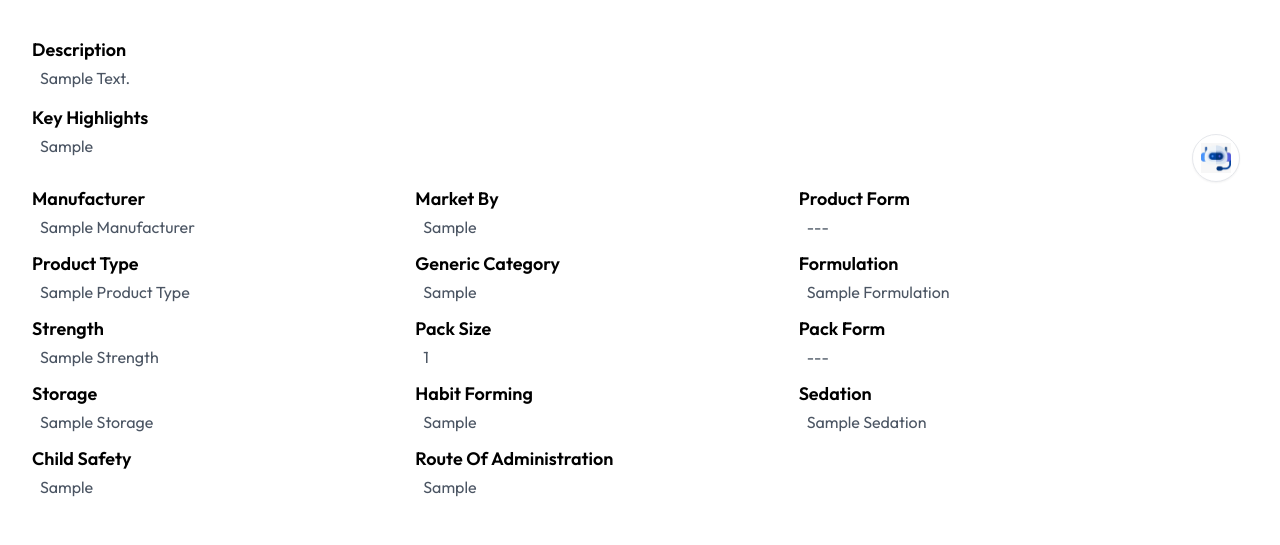
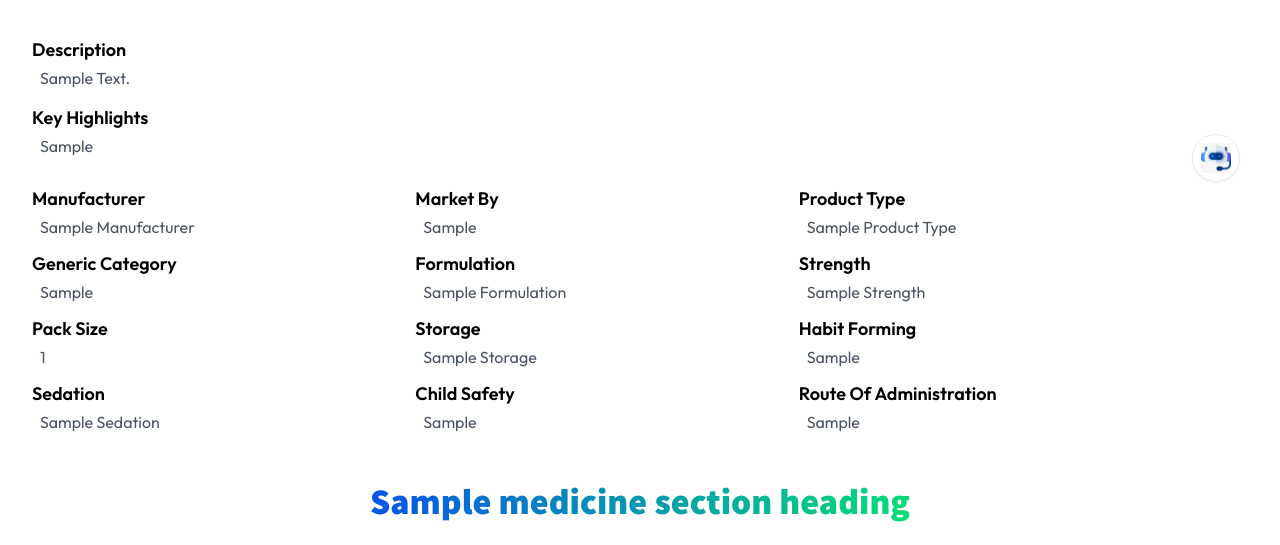
Before and after one commit to HuzaifaYaqoob/TraumaCare-Web, a Django app: template Trauma/templates/Medicine/SingleMedicineViewPage.html in a window 1280 px wide. Shown: the part 578-1123 px from the top of the page. Run offline with Django 4.2, Linux system fonts and the light colour scheme; the template is opened without the code that fills it: most values are stand-ins (such as "Sample title", 1, 10 or a date in 2020); grey boxes marked "Sample" are stand-in pictures; parts of the project's set-up code (start-up, migrations or seed data) failed here and were passed over; some web fonts are replaced.

Commit message:
Auto commit at 2025-01-21 22:26:03

```diff
--- a/Trauma/templates/Medicine/SingleMedicineViewPage.html
+++ b/Trauma/templates/Medicine/SingleMedicineViewPage.html
@@ -261,7 +261,7 @@
                   {% endif %} {% endcomment %}
             </div>
             <!-- after checkout popup -->
-            <!-- <div class="w-[550px]">
+            {% comment %} <div class="w-[550px]">
                   <div class="rounded-[18px] bg-[#24D0D01A] items-center px-[15px] py-[50px] flex flex-col gap-1">
                         <h2 class="text-[#557DE5] text-[26px] font-semibold">Bringing Healing to Your Doorstep </h2>
                         <p class="text-[22px] font-medium text-[#24D0D0]">Fast, Reliable, and Convenient Medicine Delivery!</p>
@@ -269,87 +269,110 @@
                               {% include 'Components/SVG/Deliverd-Medicine-SVG.html' %}
                         </div>
                   </div>
-            </div> -->
+            </div> {% endcomment %}
             <div class="max-w-[1150px] w-full mt-12 md:mt-10 space-y-4">
-
-                  <!-- <div class="bg-[#24D0D01A] pl-[35px] py-[20px] flex gap-[50px]">
-                        <li class="text-lg font-bold text-[#24D0D0] list-none cursor-pointer">Product Description</li>
-                        <li class="text-lg font-bold text-[#8989B6] list-none cursor-pointer hover:text-[#24D0D0]">How to use</li>
-                        <li class="text-lg font-bold text-[#8989B6] list-none cursor-pointer hover:text-[#24D0D0]">Side Effects</li>
-                        <li class="text-lg font-bold text-[#8989B6] list-none cursor-pointer hover:text-[#24D0D0]">Pharmacy Details</li>
-                        <li class="text-lg font-bold text-[#8989B6] list-none cursor-pointer hover:text-[#24D0D0]">Reviews</li>
-                  </div>  -->
-
+                  {% if product.description %}
                         <div class="space-y-1">
                               <h3 class="text-lg font-semibold outfit-font">Description</h2>
-                        <p class="text-gray-600 text-sm sm:text-[16px] mr-[30px] outfit-font pl-2 capitalize">{% if product.description %}{{product.description}}{% else %}---{% endif %}</p>
+                              <p class="text-gray-600 text-sm sm:text-[16px] mr-[30px] outfit-font pl-2 capitalize line-clamp-4">{{product.description}}</p>
                         </div>
+                  {% endif %}
+                  {% if product.key_highlights %}
                         <div class="space-y-1">
                               <h3 class="text-lg font-semibold outfit-font">Key Highlights</h2>
-                        <p class="text-gray-600 text-sm sm:text-[16px] mr-[30px] outfit-font pl-2 capitalize">{% if product.key_highlights %}{{product.key_highlights}}{% else %}---{% endif %}</p>
+                              <p class="text-gray-600 text-sm sm:text-[16px] mr-[30px] outfit-font pl-2 capitalize">{{product.key_highlights}}</p>
                         </div>
+                  {% endif %}
                   <div class='grid grid-cols-1 sm:grid-cols-2 md:grid-cols-3'>
+                        {% if product.manufacturer %}
                               <div class="space-y-1">
                                     <h3 class="text-lg mt-[13px] font-semibold outfit-font">Manufacturer</h2>
-                              <p class="text-gray-600 text-sm sm:text-[16px] mr-[30px] outfit-font pl-2 capitalize">{% if product.manufacturer %}{{product.manufacturer.name}}{% else %}---{% endif %}</p>
+                                    <p class="text-gray-600 text-sm sm:text-[16px] mr-[30px] outfit-font pl-2 capitalize">{{product.manufacturer.name}}</p>
                               </div>
+                        {% endif %}
+                        {% if product.marketed_by %}
                               <div class="space-y-1">
                                     <h3 class="text-lg mt-[13px] font-semibold outfit-font">Market By</h2>
-                              <p class="text-gray-600 text-sm sm:text-[16px] mr-[30px] outfit-font pl-2 capitalize">{% if product.marketed_by %}{{product.marketed_by}}{% else %}---{% endif %}</p>
+                                    <p class="text-gray-600 text-sm sm:text-[16px] mr-[30px] outfit-font pl-2 capitalize">{{product.marketed_by}}</p>
                               </div>
+                        {% endif %}
+                        {% if product.product_form %}
                               <div class="space-y-1">
                                     <h3 class="text-lg mt-[13px] font-semibold outfit-font">Product Form</h2>
-                              <p class="text-gray-600 text-sm sm:text-[16px] mr-[30px] outfit-font pl-2 capitalize">{% if product.product_form %}{{product.product_form.name}}{% else %}---{% endif %}</p>
+                                    <p class="text-gray-600 text-sm sm:text-[16px] mr-[30px] outfit-font pl-2 capitalize">{{product.product_form.name}}</p>
                               </div>
+                        {% endif %}
+                        {% if product.product_type %}
                               <div class="space-y-1">
                                     <h3 class="text-lg mt-[13px] font-semibold outfit-font">Product Type</h2>
-                              <p class="text-gray-600 text-sm sm:text-[16px] mr-[30px] outfit-font pl-2 capitalize">{% if product.product_type %}{{product.product_type.name}}{% else %}---{% endif %}</p>
+                                    <p class="text-gray-600 text-sm sm:text-[16px] mr-[30px] outfit-font pl-2 capitalize">{{product.product_type.name}}</p>
                               </div>
+                        {% endif %}
+                        {% if product.generic_category %}
                               <div class="space-y-1">
                                     <h3 class="text-lg mt-[13px] font-semibold outfit-font">Generic Category</h2>
-                              <p class="text-gray-600 text-sm sm:text-[16px] mr-[30px] outfit-font pl-2 capitalize">{% if product.generic_category %}{{product.generic_category}}{% else %}---{% endif %}</p>
+                                    <p class="text-gray-600 text-sm sm:text-[16px] mr-[30px] outfit-font pl-2 capitalize">{{product.generic_category}}</p>
                               </div>
+                        {% endif %}
+                        {% if product.formulation %}
                               <div class="space-y-1">
                                     <h3 class="text-lg mt-[13px] font-semibold outfit-font">Formulation</h2>
-                              <p class="text-gray-600 text-sm sm:text-[16px] mr-[30px] outfit-font pl-2 capitalize">{% if product.formulation %}{{product.formulation}}{% else %}---{% endif %}</p>
+                                    <p class="text-gray-600 text-sm sm:text-[16px] mr-[30px] outfit-font pl-2 capitalize">{{product.formulation}}</p>
                               </div>
+                        {% endif %}
+                        {% if product.strength %}
                               <div class="space-y-1">
                                     <h3 class="text-lg mt-[13px] font-semibold outfit-font">Strength</h2>
-                              <p class="text-gray-600 text-sm sm:text-[16px] mr-[30px] outfit-font pl-2 capitalize">{% if product.strength %}{{product.strength}}{% else %}---{% endif %}</p>
+                                    <p class="text-gray-600 text-sm sm:text-[16px] mr-[30px] outfit-font pl-2 capitalize">{{product.strength}}</p>
                               </div>
+                        {% endif %}
+                        {% if product.pack_size %}
                               <div class="space-y-1">
                                     <h3 class="text-lg mt-[13px] font-semibold outfit-font">Pack Size</h2>
-                              <p class="text-gray-600 text-sm sm:text-[16px] mr-[30px] outfit-font pl-2 capitalize">{% if product.pack_size %}{{product.pack_size}}{% else %}---{% endif %}</p>
+                                    <p class="text-gray-600 text-sm sm:text-[16px] mr-[30px] outfit-font pl-2 capitalize">{{product.pack_size}}</p>
                               </div>
+                        {% endif %}
+                        {% if product.pack_form %}
                               <div class="space-y-1">
                                     <h3 class="text-lg mt-[13px] font-semibold outfit-font">Pack Form</h2>
-                              <p class="text-gray-600 text-sm sm:text-[16px] mr-[30px] outfit-font pl-2 capitalize">{% if product.pack_form %}{{product.pack_form}}{% else %}---{% endif %}</p>
+                                    <p class="text-gray-600 text-sm sm:text-[16px] mr-[30px] outfit-font pl-2 capitalize">{{product.pack_form}}</p>
                               </div>
+                        {% endif %}
+                        {% if product.storage %}
                               <div class="space-y-1">
                                     <h3 class="text-lg mt-[13px] font-semibold outfit-font">Storage</h2>
-                              <p class="text-gray-600 text-sm sm:text-[16px] mr-[30px] outfit-font pl-2 capitalize">{% if product.storage %}{{product.storage}}{% else %}---{% endif %}</p>
+                                    <p class="text-gray-600 text-sm sm:text-[16px] mr-[30px] outfit-font pl-2 capitalize">{{product.storage}}</p>
                               </div>
+                        {% endif %}
+                        {% if product.habit_forming %}
                               <div class="space-y-1">
                                     <h3 class="text-lg mt-[13px] font-semibold outfit-font">Habit Forming</h2>
-                              <p class="text-gray-600 text-sm sm:text-[16px] mr-[30px] outfit-font pl-2 capitalize">{% if product.habit_forming %}{{product.habit_forming}}{% else %}---{% endif %}</p>
+                                    <p class="text-gray-600 text-sm sm:text-[16px] mr-[30px] outfit-font pl-2 capitalize">{{product.habit_forming}}</p>
                               </div>
+                        {% endif %}
+                        {% if product.sedation %}
                               <div class="space-y-1">
                                     <h3 class="text-lg mt-[13px] font-semibold outfit-font">Sedation</h2>
-                              <p class="text-gray-600 text-sm sm:text-[16px] mr-[30px] outfit-font pl-2 capitalize">{% if product.sedation %}{{product.sedation}}{% else %}---{% endif %}</p>
+                                    <p class="text-gray-600 text-sm sm:text-[16px] mr-[30px] outfit-font pl-2 capitalize">{{product.sedation}}</p>
                               </div>
+                        {% endif %}
+                        {% if product.child_safety %}
                               <div class="space-y-1">
                                     <h3 class="text-lg mt-[13px] font-semibold outfit-font">Child Safety</h2>
-                              <p class="text-gray-600 text-sm sm:text-[16px] mr-[30px] outfit-font pl-2 capitalize">{% if product.child_safety %}{{product.child_safety}}{% else %}---{% endif %}</p>
+                                    <p class="text-gray-600 text-sm sm:text-[16px] mr-[30px] outfit-font pl-2 capitalize">{{product.child_safety}}</p>
                               </div>
+                        {% endif %}
+                        {% if product.route_of_administration %}
                               <div class="space-y-1">
                                     <h3 class="text-lg mt-[13px] font-semibold outfit-font">Route Of Administration</h2>
-                              <p class="text-gray-600 text-sm sm:text-[16px] mr-[30px] outfit-font pl-2 capitalize">{% if product.route_of_administration %}{{product.route_of_administration}}{% else %}---{% endif %}</p>
+                                    <p class="text-gray-600 text-sm sm:text-[16px] mr-[30px] outfit-font pl-2 capitalize">{{product.route_of_administration}}</p>
                               </div>
+                        {% endif %}
                   </div>
-                  <!-- <h2 class="text-lg mt-[15px] font-semibold text-[#323232]">Reviews</h2>
+                   {% comment %} <h2 class="text-lg mt-[15px] font-semibold text-[#323232]">Reviews</h2>
                   <div class="flex flex-col gap-[10px]">
                         {% include 'Components/Pharmacy/MedicineReview.html' %}
-                  </div>  -->
+                  </div> {% endcomment %}
             </div>
             <div class="mt-[50px]">
                   {% include 'Components/Pharmacy/HomeMedicineSection.html' with medicines=medicines %}
```
Lines whose indentation alone changed are shown as unchanged.
